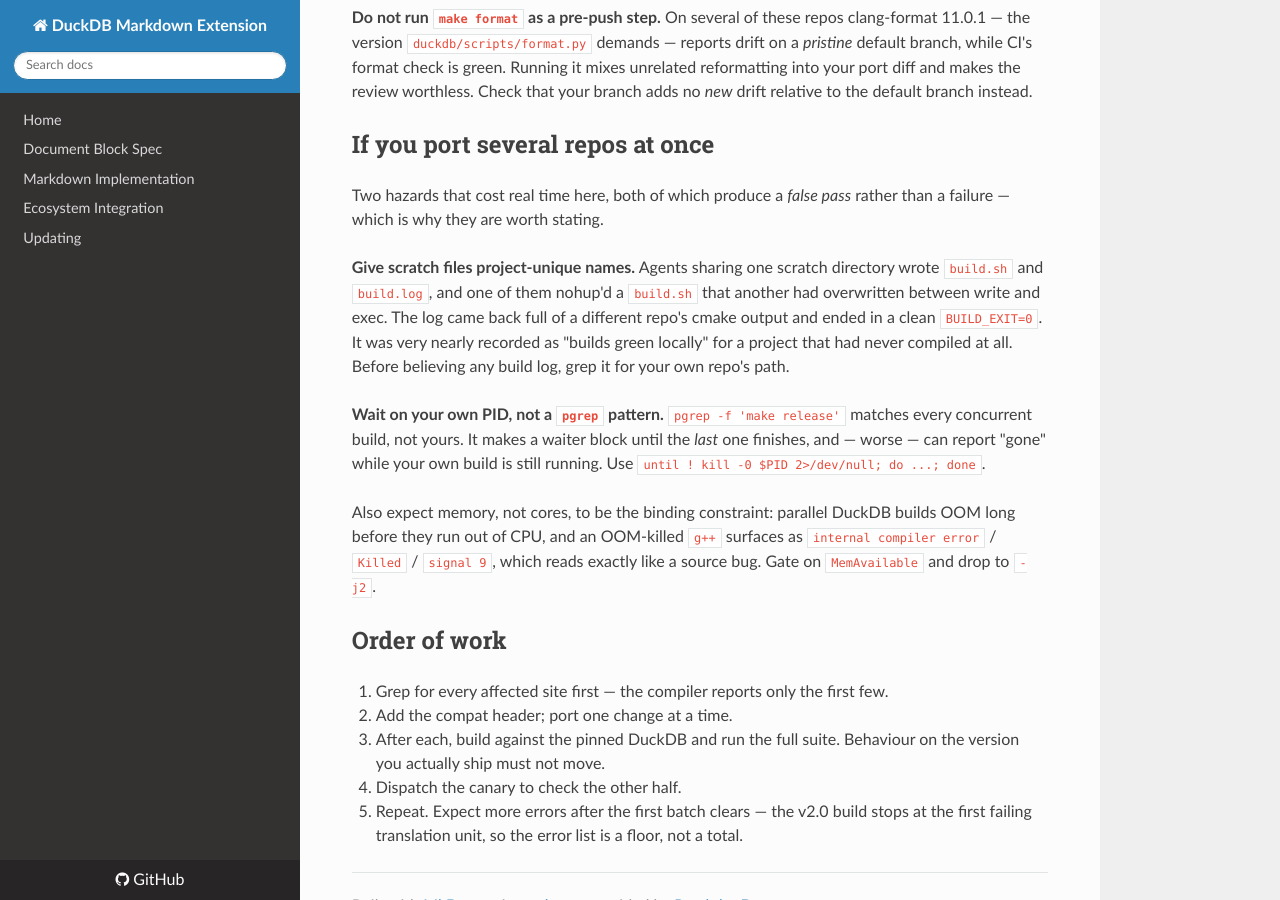
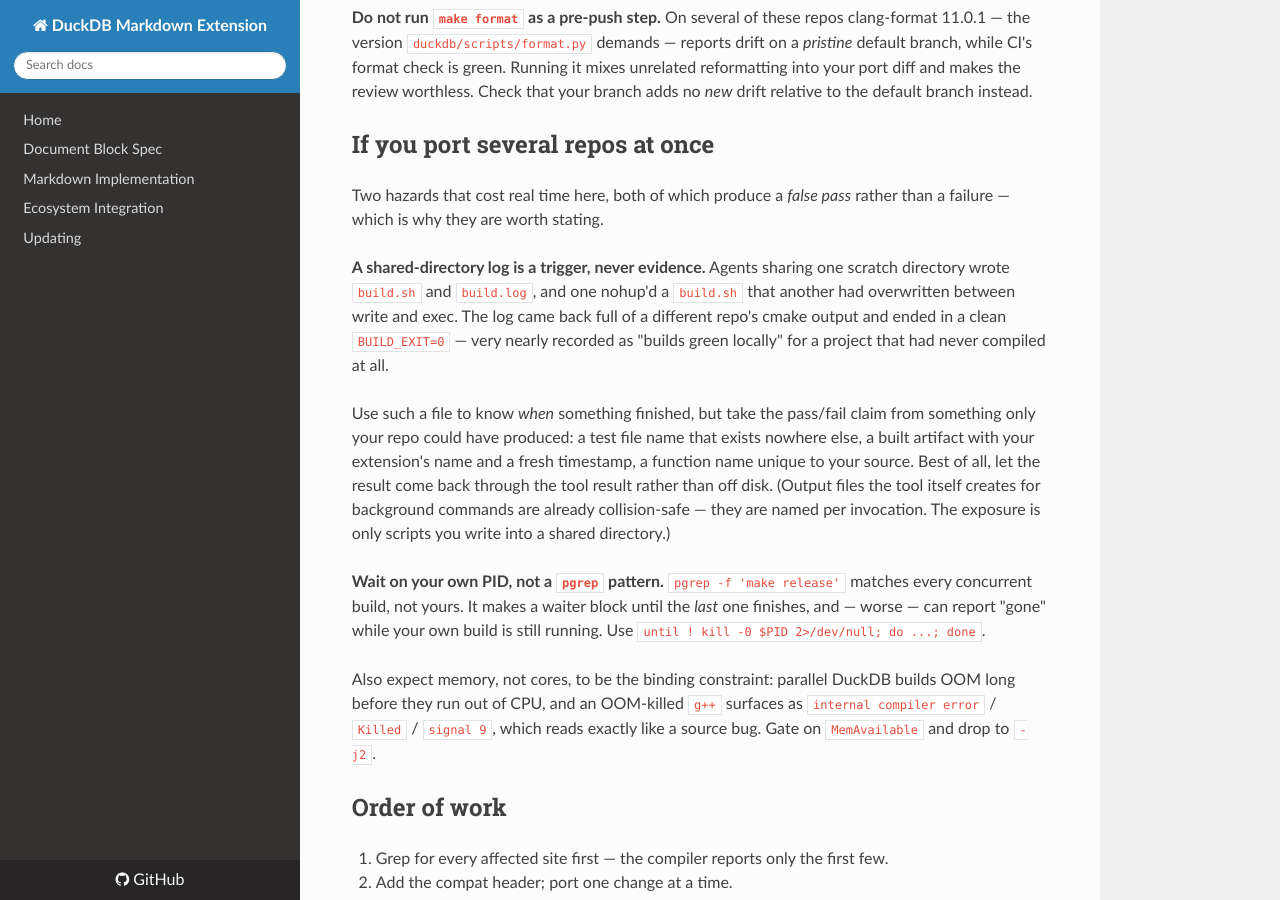
Before and after one commit to teaguesterling/duckdb_markdown, an MkDocs documentation site: the page built from docs/duckdb_v2_migration.md, in a window 1280 px wide and 900 px high, scrolled down 8787 px. Built offline with MkDocs 1.6.1, drawn with Linux system fonts in a browser that asks for light colours; nearby versions of some CDN libraries.

Commit message:
docs: sharpen the shared-log rule — trigger versus evidence
The useful form of the rule is not "give files unique names" but "never take a
pass/fail claim from a file another process could have written". A shared log is
fine as a completion signal; the evidence has to be something only your own repo
could have produced, and ideally should come back through the tool result rather
than off disk.

Co-Authored-By: Claude Opus 5 (1M context) <noreply@anthropic.com>
Claude-Session: https://claude.ai/code/session_01XoHU19qnngy1CJnXyX1csz

```diff
--- a/docs/duckdb_v2_migration.md
+++ b/docs/duckdb_v2_migration.md
@@ -461,12 +461,19 @@ branch instead.
 Two hazards that cost real time here, both of which produce a *false pass*
 rather than a failure — which is why they are worth stating.
 
-**Give scratch files project-unique names.** Agents sharing one scratch
-directory wrote `build.sh` and `build.log`, and one of them nohup'd a `build.sh`
+**A shared-directory log is a trigger, never evidence.** Agents sharing one
+scratch directory wrote `build.sh` and `build.log`, and one nohup'd a `build.sh`
 that another had overwritten between write and exec. The log came back full of a
-different repo's cmake output and ended in a clean `BUILD_EXIT=0`. It was very
-nearly recorded as "builds green locally" for a project that had never compiled
-at all. Before believing any build log, grep it for your own repo's path.
+different repo's cmake output and ended in a clean `BUILD_EXIT=0` — very nearly
+recorded as "builds green locally" for a project that had never compiled at all.
+
+Use such a file to know *when* something finished, but take the pass/fail claim
+from something only your repo could have produced: a test file name that exists
+nowhere else, a built artifact with your extension's name and a fresh timestamp,
+a function name unique to your source. Best of all, let the result come back
+through the tool result rather than off disk. (Output files the tool itself
+creates for background commands are already collision-safe — they are named per
+invocation. The exposure is only scripts you write into a shared directory.)
 
 **Wait on your own PID, not a `pgrep` pattern.** `pgrep -f 'make release'`
 matches every concurrent build, not yours. It makes a waiter block until the
```
